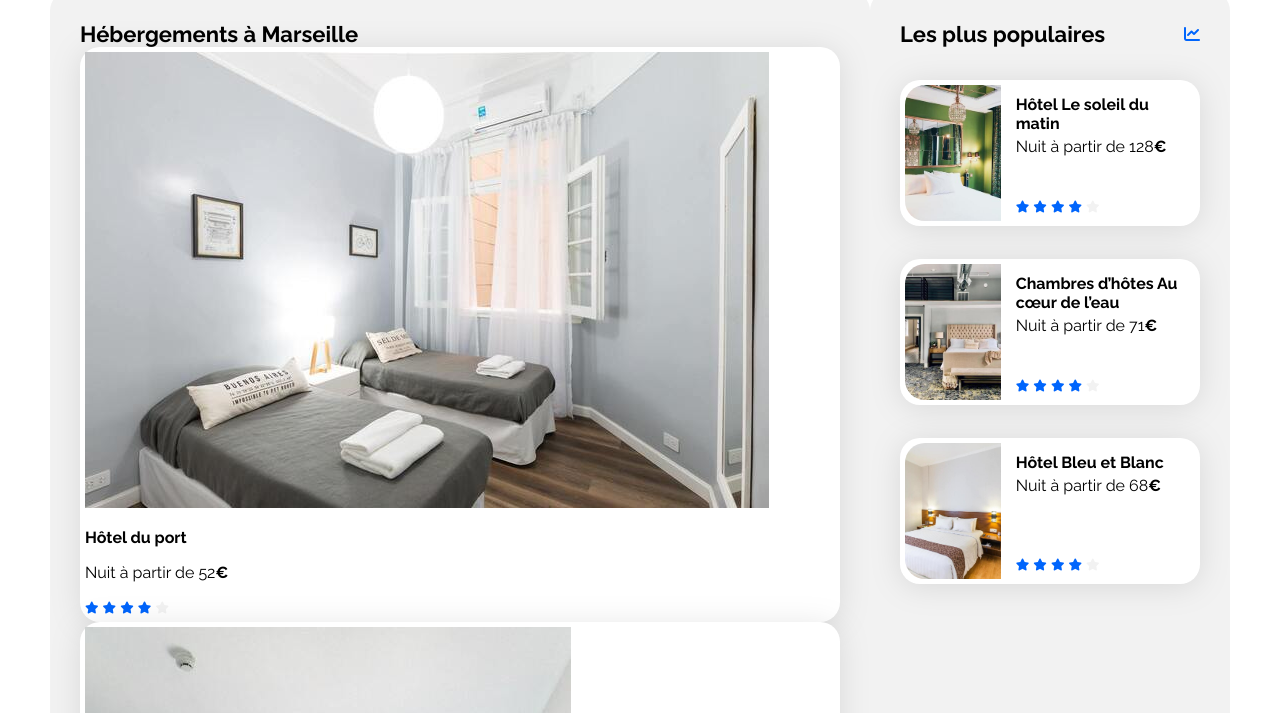
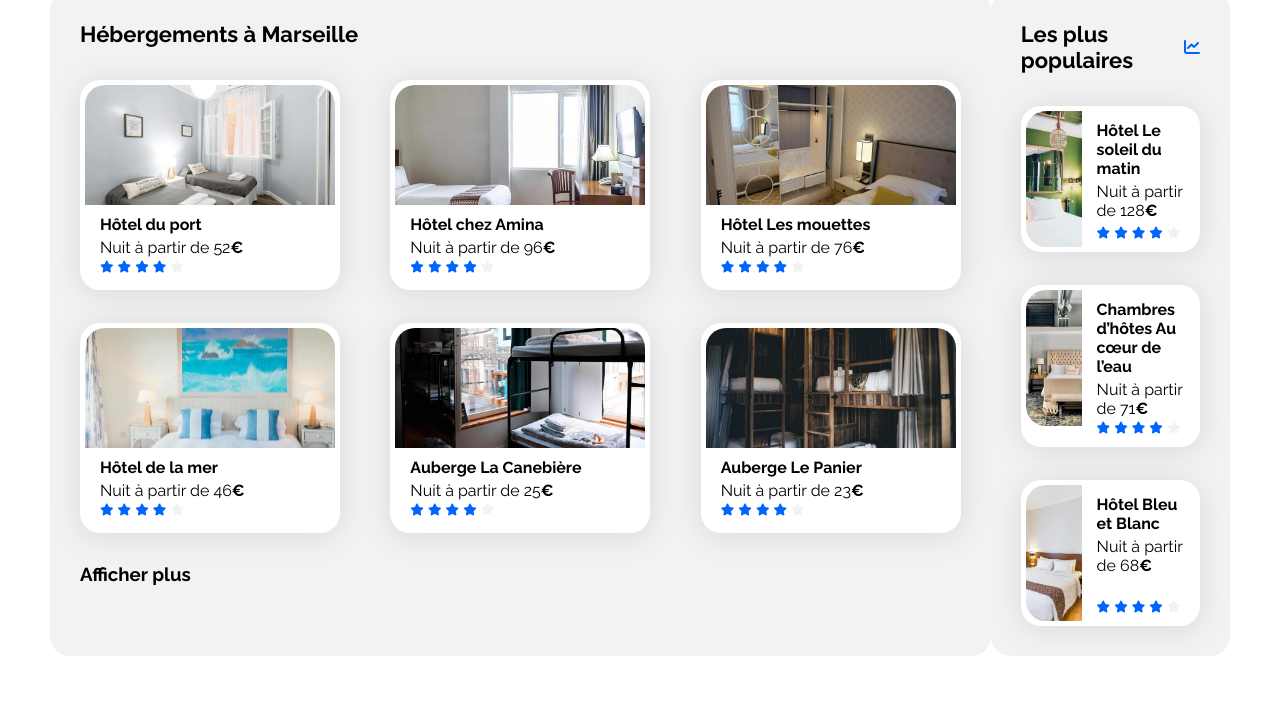
Before and after one commit to Y-kathy/Projet2-0C, a plain HTML site: page index.html in a window 1280 px wide. Shown: the part 51-764 px from the top of the page. Drawn offline with Linux system fonts and the light colour scheme.

Commit message:
Ajout du CSS hébergement cards

```diff
--- a/css/style.css
+++ b/css/style.css
@@ -123,7 +123,57 @@ a {
 .hebergements {
     width: 65%;
 }
+.hebergements-title {
+  display: flex;
+  justify-content: space-between;
+  align-items: center;
+}
 
+.hebergements-cards {
+  display: flex;
+  flex-direction: row;
+  flex-wrap: wrap;
+  justify-content: space-between;
+  margin-bottom: 30px;
+}
+
+.hebergements-cards .card {
+  display: flex;
+  margin-top: 33px;
+  flex-direction: column;
+  height: 200px;
+  width: 250px;
+}
+
+.hebergements-cards img {
+  width: 100%;
+  height: 120px;
+  border-top-left-radius: 20px;
+  border-top-right-radius: 20px;
+}
+
+.hebergements-cards .card-title {
+  margin-top: 10px;
+  margin-bottom: 4px;
+  text-wrap: nowrap;
+}
+
+.hebergements-cards .card-subtitle {
+  margin: 0;
+}
+
+.hebergements-cards .card-rating {
+  margin-bottom: 5px;
+}
+
+.hebergements-cards .card-content {
+  width: 67%;
+  padding-left: 15px;
+  display: flex;
+  flex-direction: column;
+  justify-content: space-between;
+  box-sizing: border-box;
+}
 /****** Populaires ***********/
 .populaires {
     width: 32%;
```
